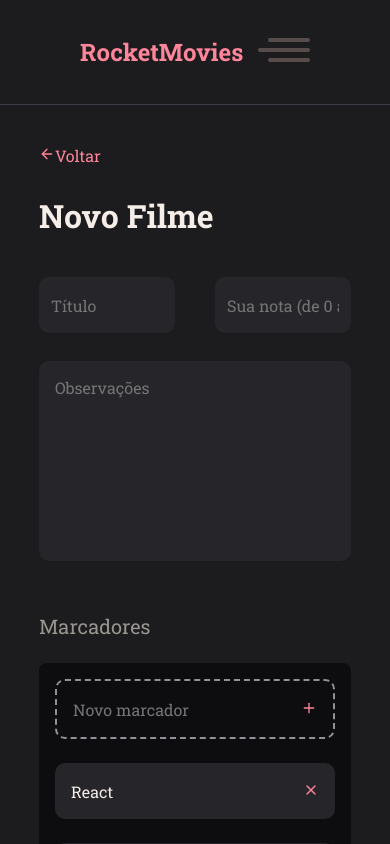
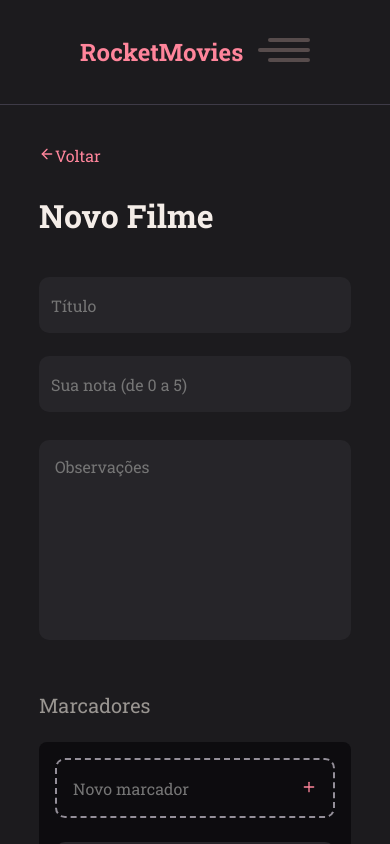
Before and after one commit to Pedro558/RocketMovies-front-end, a React (Vite) app: page /new in a window 390 px wide. Built offline with nearby package versions, Linux system fonts and the light colour scheme.

Commit message:
:iphone: add media querie

```diff
--- a/src/pages/New/styles.js
+++ b/src/pages/New/styles.js
@@ -51,4 +51,11 @@
     background-color: ${({ theme }) => theme.COLORS.BLACK};
     color:  ${({ theme }) => theme.COLORS.PINK};
   }
+
+  @media(max-width: 768px){
+    .splitter{
+      gap: 15px;
+      flex-direction: column;
+    }
+  }
 `
```
